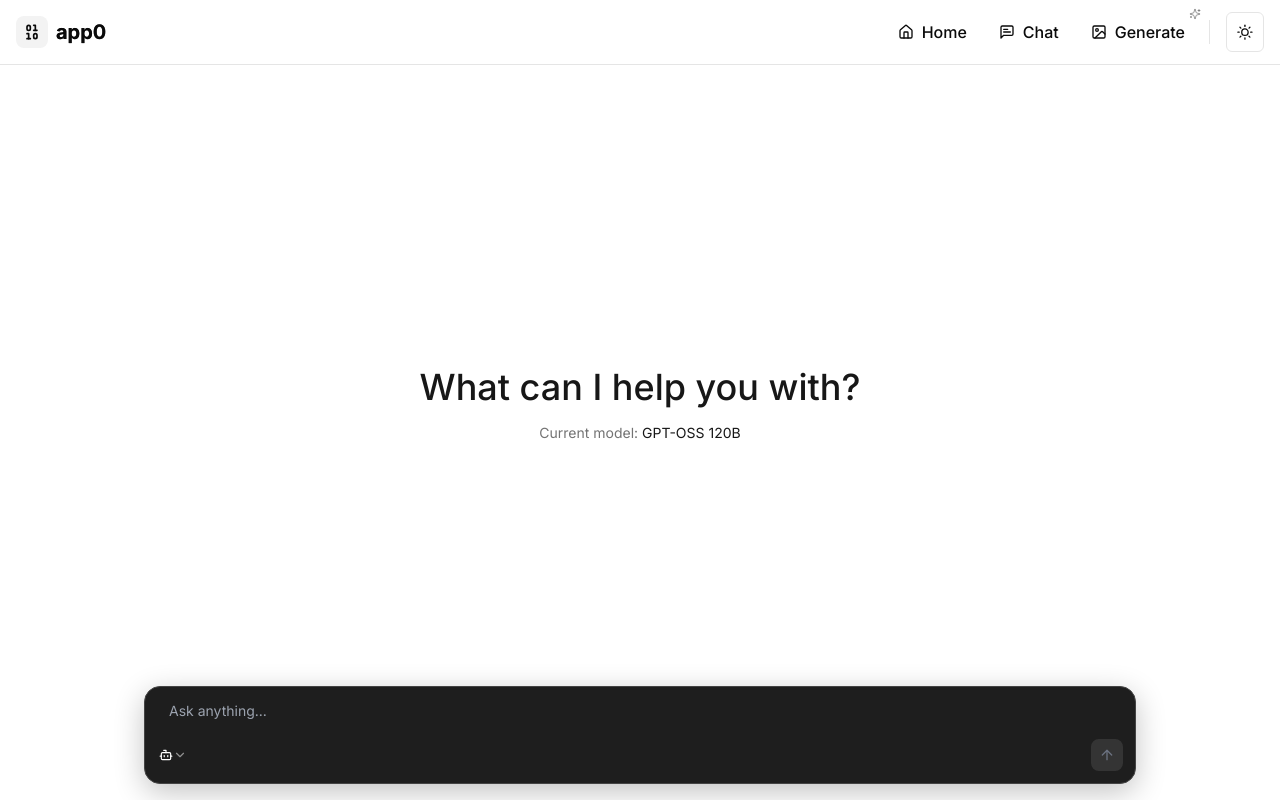
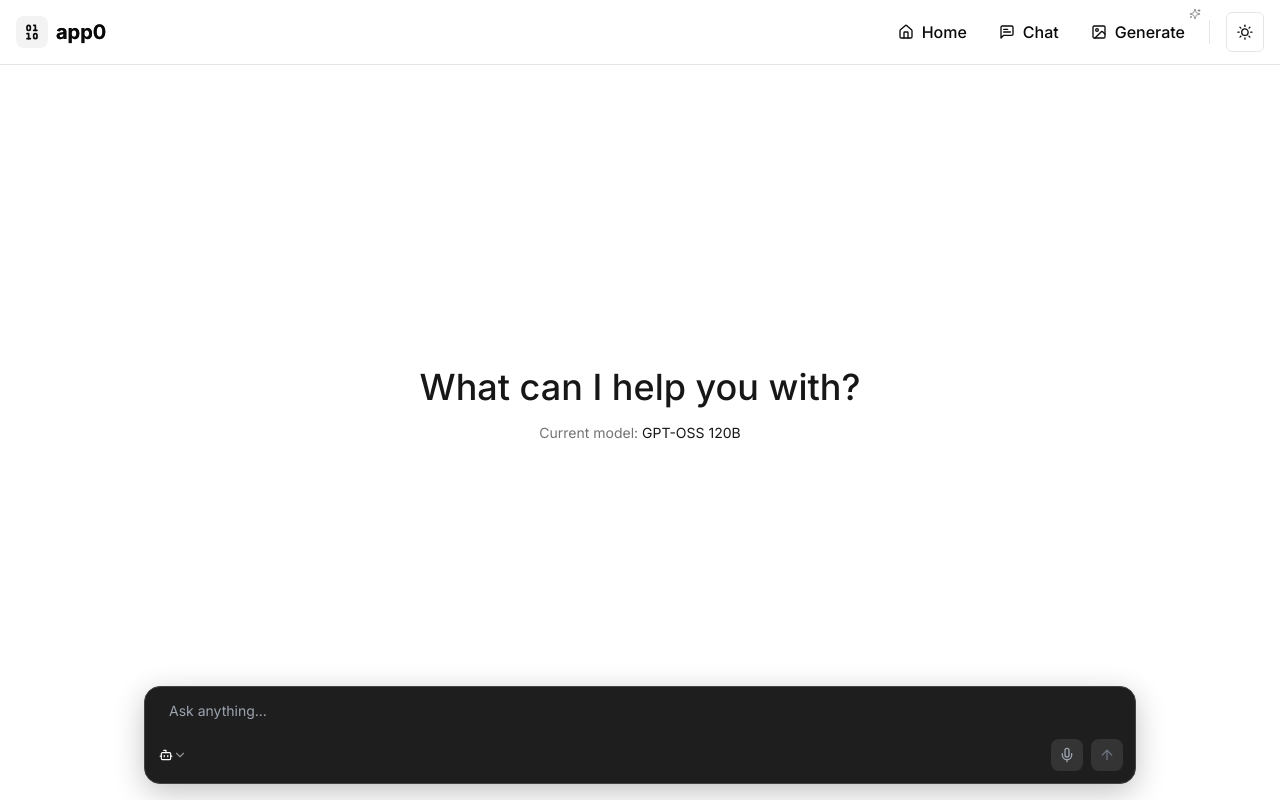
Before and after one commit to cidopenup0/app0, a Next.js app: page /chat in a window 1280 px wide. Built offline with nearby package versions, Linux system fonts and the light colour scheme.

Commit message:
feat: add voice recording functionality with transcription support in PromptInputBox

```diff
--- a/components/ui/ai-prompt-box.tsx
+++ b/components/ui/ai-prompt-box.tsx
@@ -1,5 +1,5 @@
 import React from "react";
-import { ArrowUp } from "lucide-react";
+import { ArrowUp, Mic, MicOff } from "lucide-react";
 
 const cn = (...classes: (string | undefined | null | false)[]) =>
   classes.filter(Boolean).join(" ");
@@ -50,7 +50,11 @@ export const PromptInputBox = React.forwardRef<
 >(({ onSend = () => {}, placeholder = "Type your message here...", className, leftSlot }, ref) => {
   const [input, setInput] = React.useState("");
   const [showBottomFade, setShowBottomFade] = React.useState(false);
+  const [isRecording, setIsRecording] = React.useState(false);
+  const [isTranscribing, setIsTranscribing] = React.useState(false);
   const textareaRef = React.useRef<HTMLTextAreaElement>(null);
+  const mediaRecorderRef = React.useRef<MediaRecorder | null>(null);
+  const audioChunksRef = React.useRef<Blob[]>([]);
 
   const handleScroll = (e: React.UIEvent<HTMLTextAreaElement>) => {
     const target = e.currentTarget;
@@ -63,6 +67,73 @@ export const PromptInputBox = React.forwardRef<
       setShowBottomFade(el.scrollHeight > el.clientHeight);
     }
   }, [input]);
+
+  const startRecording = async () => {
+    try {
+      const stream = await navigator.mediaDevices.getUserMedia({ audio: true });
+      const mediaRecorder = new MediaRecorder(stream);
+      mediaRecorderRef.current = mediaRecorder;
+      audioChunksRef.current = [];
+
+      mediaRecorder.ondataavailable = (event) => {
+        audioChunksRef.current.push(event.data);
+      };
+
+      mediaRecorder.onstop = async () => {
+        setIsTranscribing(true);
+        const audioBlob = new Blob(audioChunksRef.current, { type: 'audio/wav' });
+
+        try {
+          const formData = new FormData();
+          formData.append('audio', audioBlob, 'recording.wav');
+
+          const response = await fetch('/api/speech-to-text', {
+            method: 'POST',
+            body: formData,
+          });
+
+          if (!response.ok) {
+            const errorData = await response.json();
+            throw new Error(`API error: ${response.status} - ${errorData.error}`);
+          }
+
+          const data = await response.json();
+
+          if (data.text) {
+            setInput(prev => prev + (prev ? ' ' : '') + data.text);
+          }
+        } catch (error) {
+          console.error('Transcription error:', error);
+          // You might want to show a user-friendly error message here
+        } finally {
+          setIsTranscribing(false);
+        }
+
+        // Stop all tracks to release the microphone
+        stream.getTracks().forEach(track => track.stop());
+      };
+
+      mediaRecorder.start();
+      setIsRecording(true);
+    } catch (error) {
+      console.error('Error starting recording:', error);
+    }
+  };
+
+  const stopRecording = () => {
+    if (mediaRecorderRef.current && isRecording) {
+      mediaRecorderRef.current.stop();
+      setIsRecording(false);
+    }
+  };
+
+  const toggleRecording = () => {
+    if (isRecording) {
+      stopRecording();
+    } else {
+      startRecording();
+    }
+  };
 
   const handleSubmit = () => {
     if (input.trim()) {
@@ -105,6 +176,31 @@ export const PromptInputBox = React.forwardRef<
       <div className="flex items-center justify-between mt-2">
         {leftSlot && <div className="flex items-center shrink-0">{leftSlot}</div>}
 
+        <div className="flex items-center gap-2">
+          {/* Microphone button */}
+          <button
+            onClick={toggleRecording}
+            disabled={isTranscribing}
+            className={cn(
+              "flex h-8 w-8 shrink-0 items-center justify-center rounded-lg transition-all duration-200",
+              isRecording
+                ? "bg-red-500 hover:bg-red-600 text-white animate-pulse"
+                : isTranscribing
+                ? "bg-yellow-500 text-white cursor-not-allowed"
+                : "bg-white/10 hover:bg-white/20 text-gray-400 hover:text-white"
+            )}
+            title={isRecording ? "Stop recording" : isTranscribing ? "Transcribing..." : "Start voice recording"}
+          >
+            {isTranscribing ? (
+              <div className="w-4 h-4 border-2 border-white border-t-transparent rounded-full animate-spin" />
+            ) : isRecording ? (
+              <MicOff className="h-4 w-4" />
+            ) : (
+              <Mic className="h-4 w-4" />
+            )}
+          </button>
+
+          {/* Submit button */}
           <button
             onClick={handleSubmit}
             disabled={!hasContent}
@@ -119,6 +215,7 @@ export const PromptInputBox = React.forwardRef<
           </button>
         </div>
       </div>
+    </div>
   );
 });
 PromptInputBox.displayName = "PromptInputBox";
```
Lines whose indentation alone changed are shown as unchanged.
